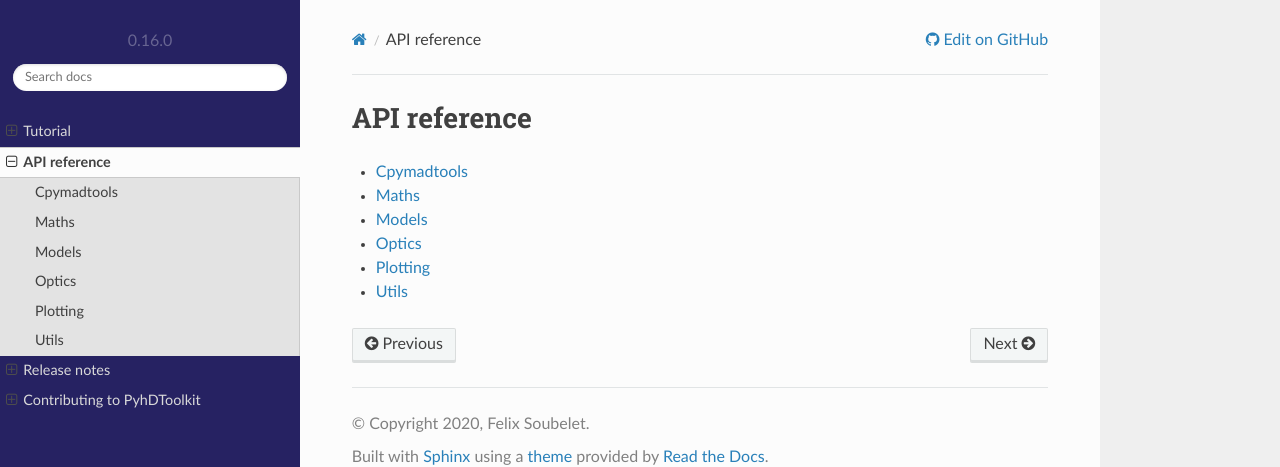
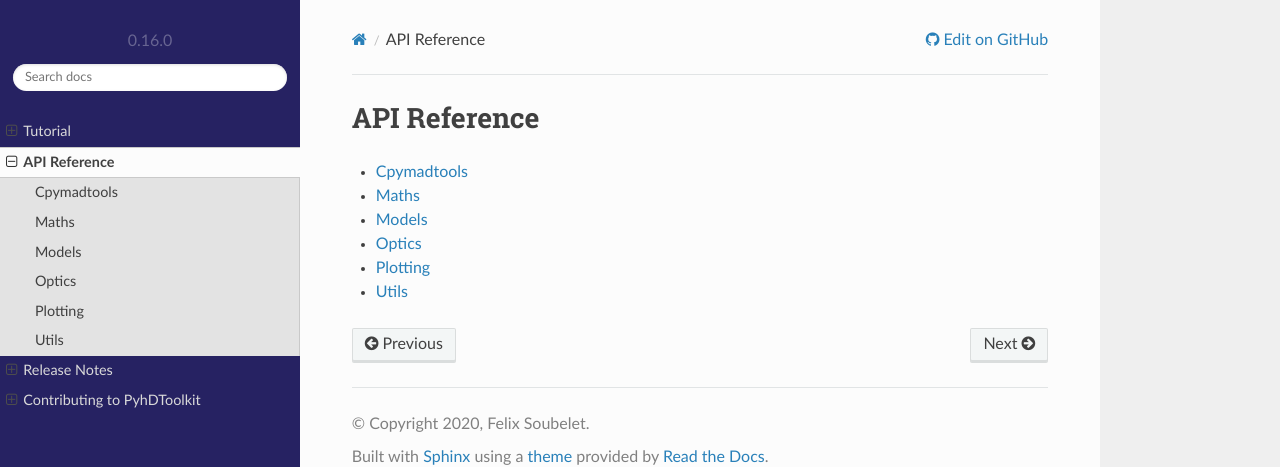
Before and after one commit to fsoubelet/PyhDToolkit, a Sphinx documentation site: the page built from docs/api.rst, in a window 1280 px wide. Shown: the top 467 px of the page. Built offline with Sphinx 7.4.7 and the Read the Docs theme 2.0.0, drawn with Linux system fonts in a browser that asks for light colours.

Commit message:
Title Casing

```diff
--- a/docs/api.rst
+++ b/docs/api.rst
@@ -1,4 +1,4 @@
-API reference
+API Reference
 =============
 
 .. toctree::
--- a/docs/release.rst
+++ b/docs/release.rst
@@ -1,4 +1,4 @@
-Release notes
+Release Notes
 =============
 
 .. _release_0.4.0:
```
